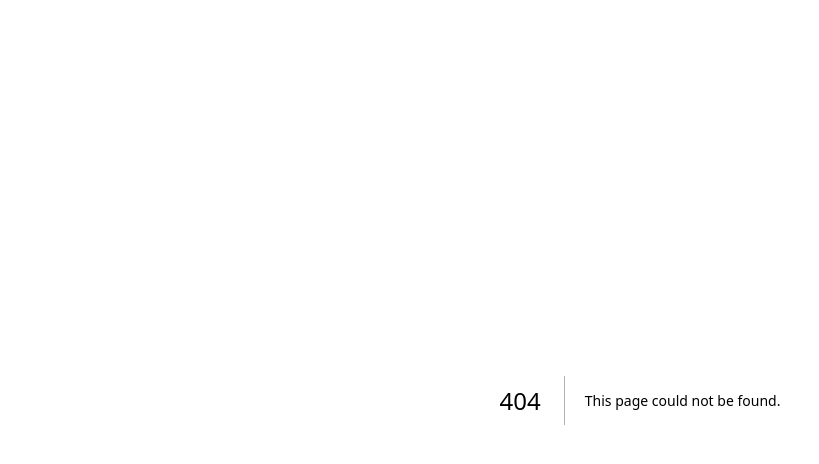
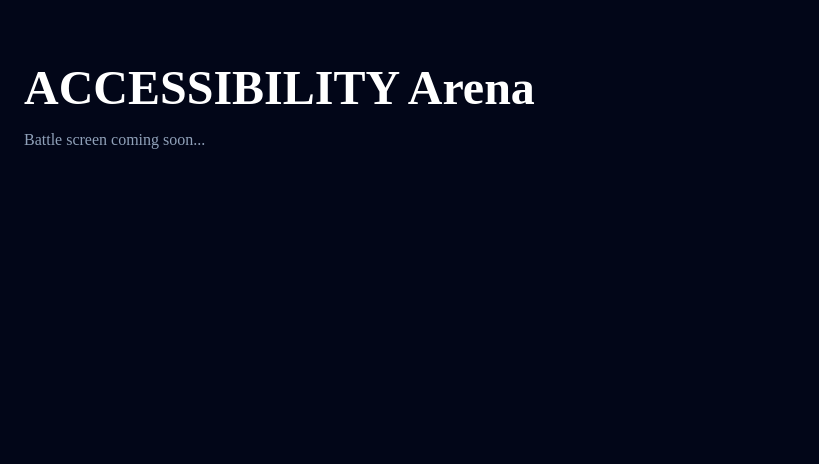
Before and after one commit to aniketfrontend/frontend-arena, a Next.js app: page /battle/accessibility in a window 1280 px wide. Before the commit this address had no page. Shown: the top 464 px of the page, without its empty margins (0-819 px from the left). Built offline with nearby package versions, Linux system fonts and the light colour scheme.

Commit message:
Added dynamic routes using NextJS

```diff
--- /dev/null
+++ b/app/battle/[topicId]/page.tsx
@@ -0,0 +1,19 @@
+interface BattlePageProps {
+  params: Promise<{
+    topicId: string;
+  }>;
+}
+
+export default async function BattlePage({ params }: BattlePageProps) {
+  const { topicId } = await params;
+
+  return (
+    <main className="min-h-screen bg-slate-950 px-6 py-16">
+      <h1 className="text-5xl font-bold text-white">
+        {topicId.toUpperCase()} Arena
+      </h1>
+
+      <p className="mt-4 text-slate-400">Battle screen coming soon...</p>
+    </main>
+  );
+}
--- a/components/shared/TopicCard.tsx
+++ b/components/shared/TopicCard.tsx
@@ -4,6 +4,7 @@ import { motion } from "framer-motion";
 import { Card, CardContent, CardHeader, CardTitle } from "@/components/ui/card";
 
 import { Topic } from "@/types/topic";
+import Link from "next/link";
 
 import {
   FileCode2,
@@ -34,6 +35,7 @@ export default function TopicCard({ topic }: TopicCardProps) {
   const Icon = iconMap[topic.icon];
 
   return (
+    <Link href={`/battle/${topic.id}`}>
       <motion.div
         whileHover={{
           y: -8,
@@ -68,5 +70,6 @@ export default function TopicCard({ topic }: TopicCardProps) {
           </CardContent>
         </Card>
       </motion.div>
+    </Link>
   );
 }
```
Lines whose indentation alone changed are shown as unchanged.
